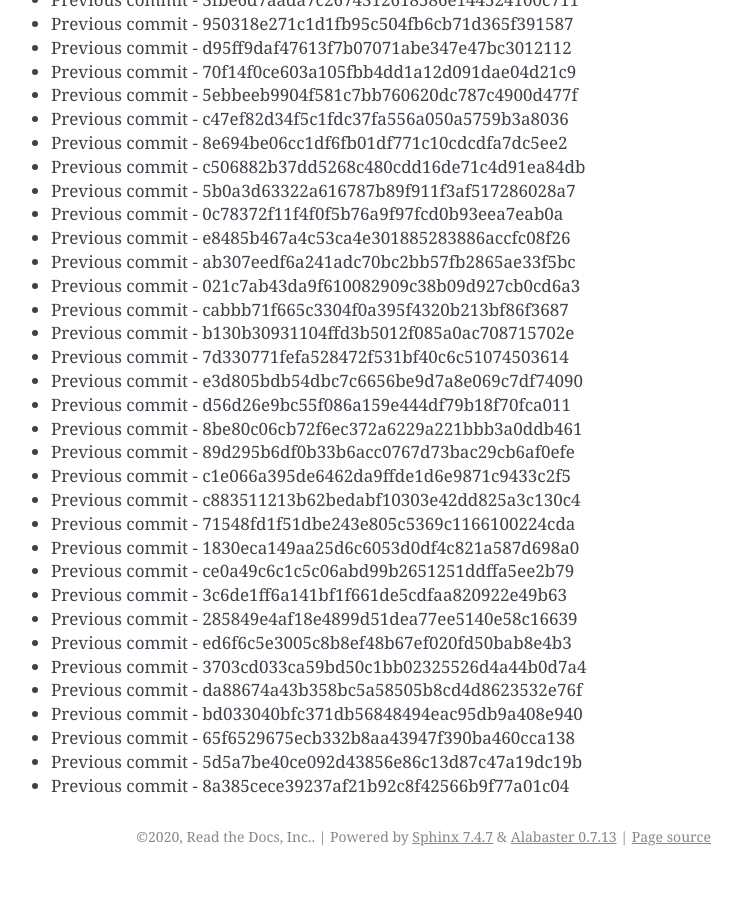
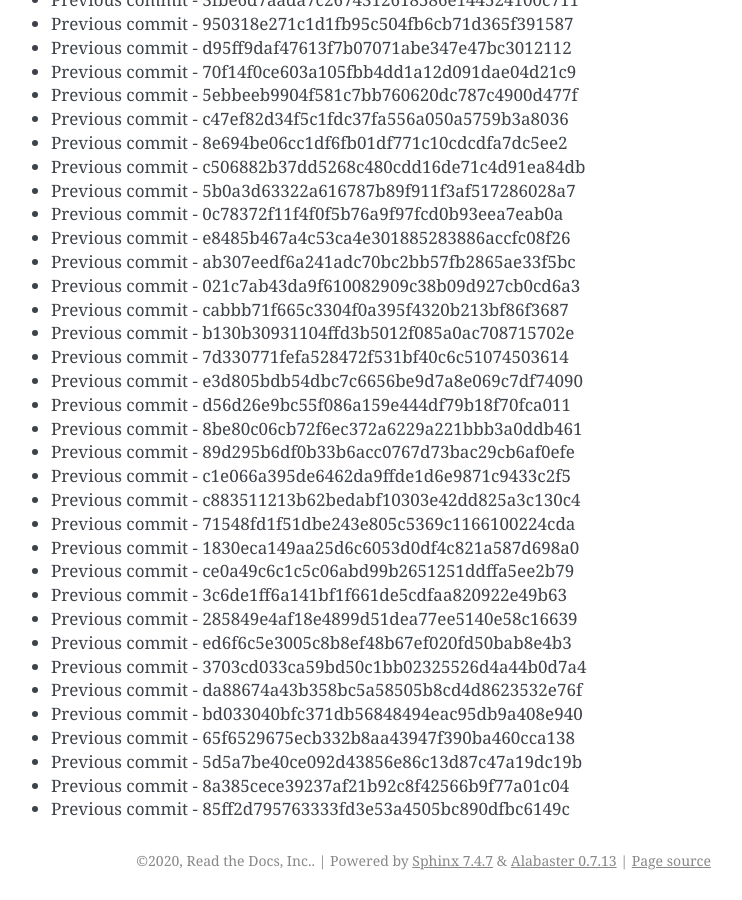
Before and after one commit to readthedocs/rtd-git-stresstest, a Sphinx documentation site: the page built from docs/updates.rst, in a window 1280 px wide and 900 px high, scrolled down 86919 px. Shown: the whole window, without its empty margins (399-1141 px from the left). Built offline with Sphinx 7.4.7, drawn with Linux system fonts in a browser that asks for light colours; before the commit the page ends 87795 px from its top, so only the background shows below that.

Commit message:
Generating commit from previous: 85ff2d795763333fd3e53a4505bc890dfbc6149c

```diff
--- a/docs/updates.rst
+++ b/docs/updates.rst
@@ -3684,3 +3684,4 @@ It can be tested for any performance characteristics.
 * Previous commit - 65f6529675ecb332b8aa43947f390ba460cca138
 * Previous commit - 5d5a7be40ce092d43856e86c13d87c47a19dc19b
 * Previous commit - 8a385cece39237af21b92c8f42566b9f77a01c04
+* Previous commit - 85ff2d795763333fd3e53a4505bc890dfbc6149c
```
